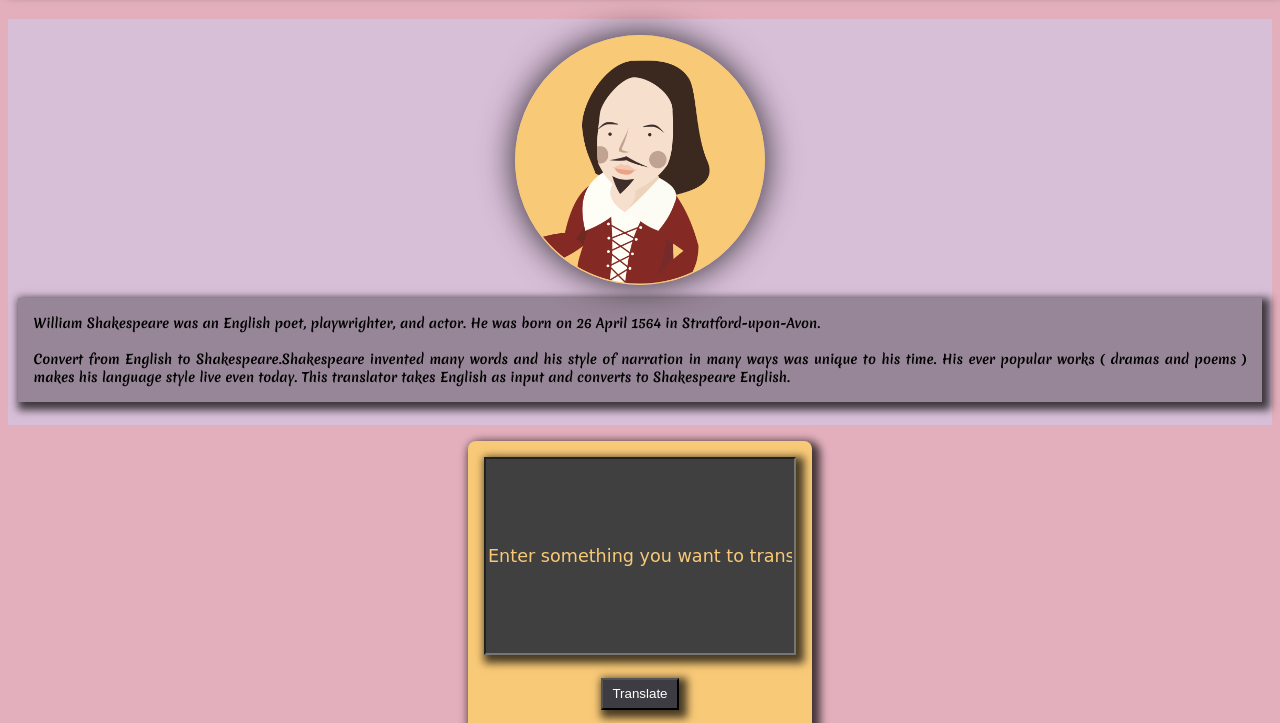
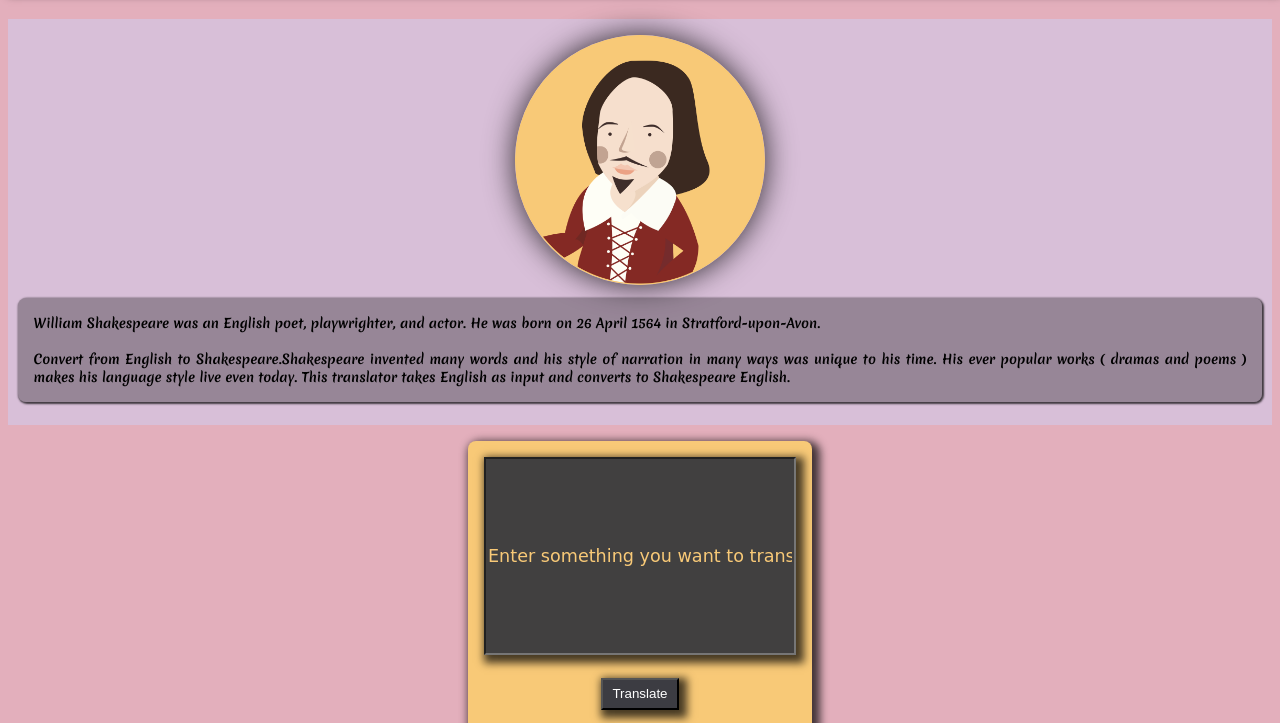
Before and after one commit to AmitThakur11/shakespeare-Translator, a website built with Parcel: page index.html in a window 1280 px wide. Shown: the part 77-800 px from the top of the page. Built offline with nearby package versions, Linux system fonts and the light colour scheme; a web font is replaced by a local one.

Commit message:
bug fixed

```diff
--- a/styles.css
+++ b/styles.css
@@ -130,7 +130,8 @@ li img{
   border-radius: 140px;
 	-webkit-border-radius: 140px;
 	-moz-border-radius: 140px;
-	-webkit-box-shadow: 0 0 34px rgba(0, 0, 0, .8);
+  -webkit-box-shadow: 0 0 30px rgba(0, 0, 0, .8);
+
 
 
 }
@@ -138,5 +139,6 @@ p{
   background: rgba(0, 0, 0, 0.3);
   padding:1rem;
   font-size: small;
-  box-shadow: 4px 4px 8px 4px rgba(5, 5, 5, 0.726);
+  box-shadow: 1px 1px 2px 1px rgba(5, 5, 5, 0.726);
+  border-radius: 0.5rem;
 }
```
